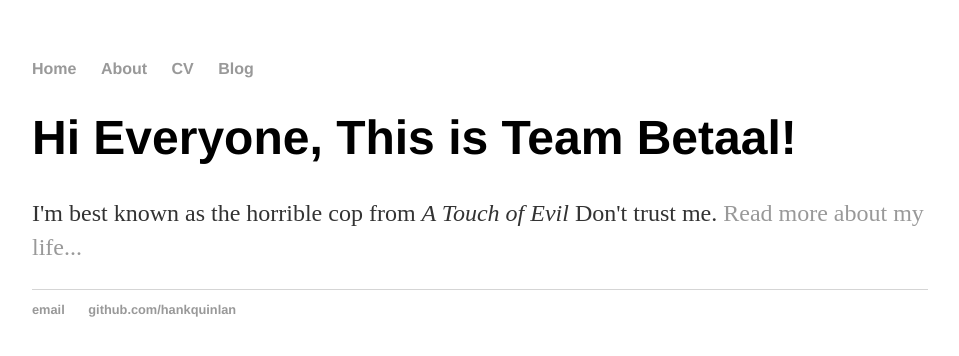
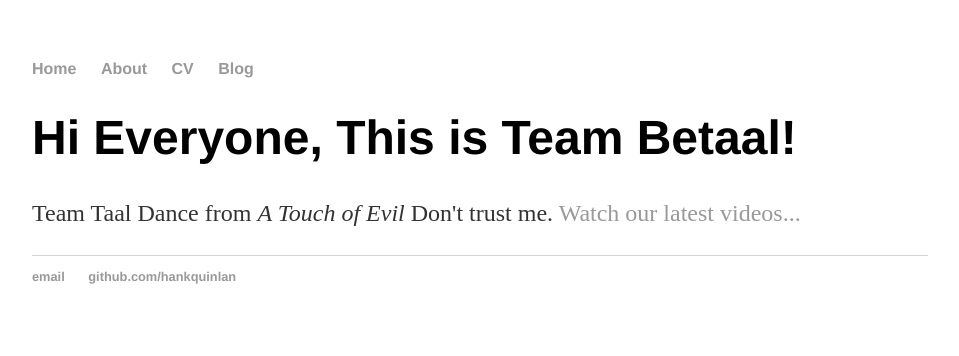
Before and after one commit to gour2502/gour2502.github.io, a Jekyll site: the page built from index.html, in a window 1280 px wide. Shown: the top 356 px of the page, without its empty margins (160-1119 px from the left). Built offline with Jekyll 4.4.1, drawn with Linux system fonts in a browser that asks for light colours.

Commit message:
Update index.html

```diff
--- a/index.html
+++ b/index.html
@@ -4,5 +4,5 @@ title: Sarbajeet Roy , AEM Developer
 ---
 <div class="blurb">
 	<h1>Hi Everyone, This is Team Betaal!</h1>
-	<p>I'm best known as the horrible cop from <em>A Touch of Evil</em> Don't trust me. <a href="/about">Read more about my life...</a></p>
+	<p>Team Taal Dance from <em>A Touch of Evil</em> Don't trust me. <a href="https://www.youtube.com/watch?v=x6rVkeAjU5Q">Watch our latest videos...</a></p>
 </div><!-- /.blurb -->
```
